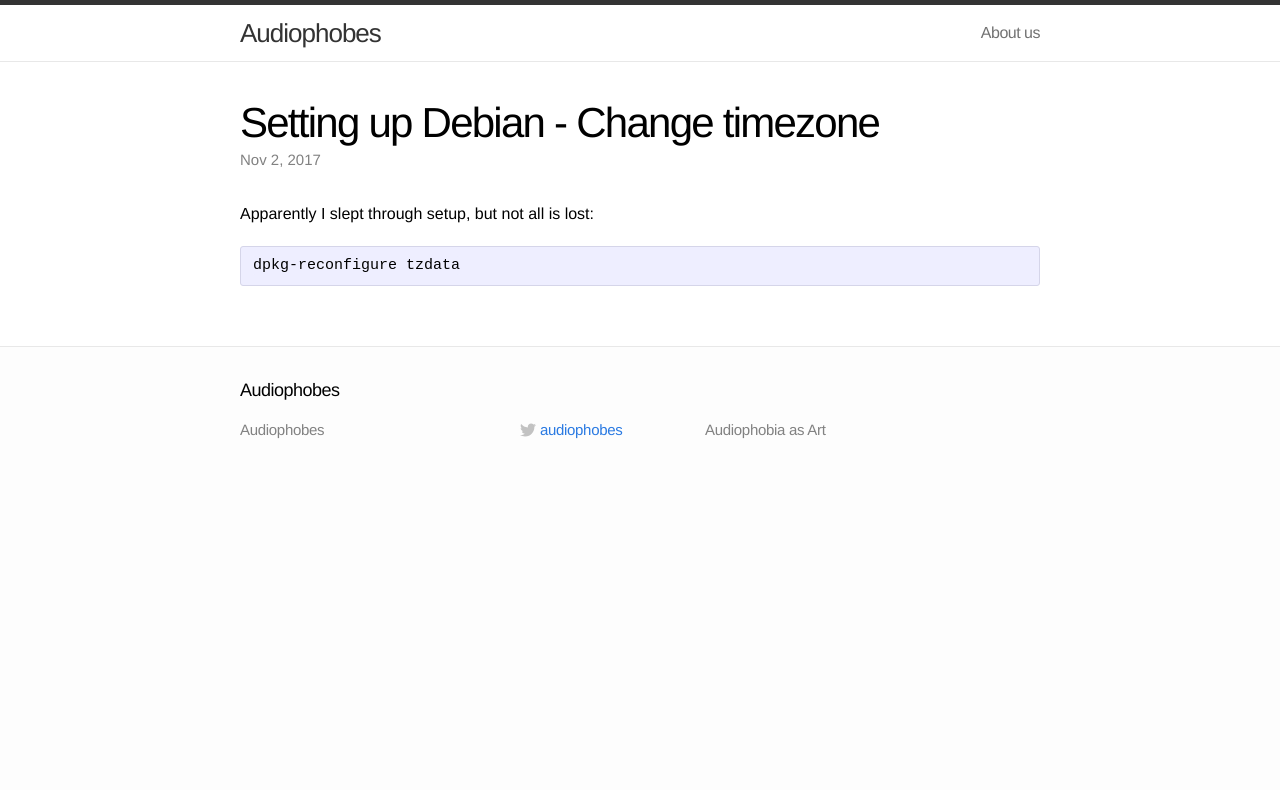
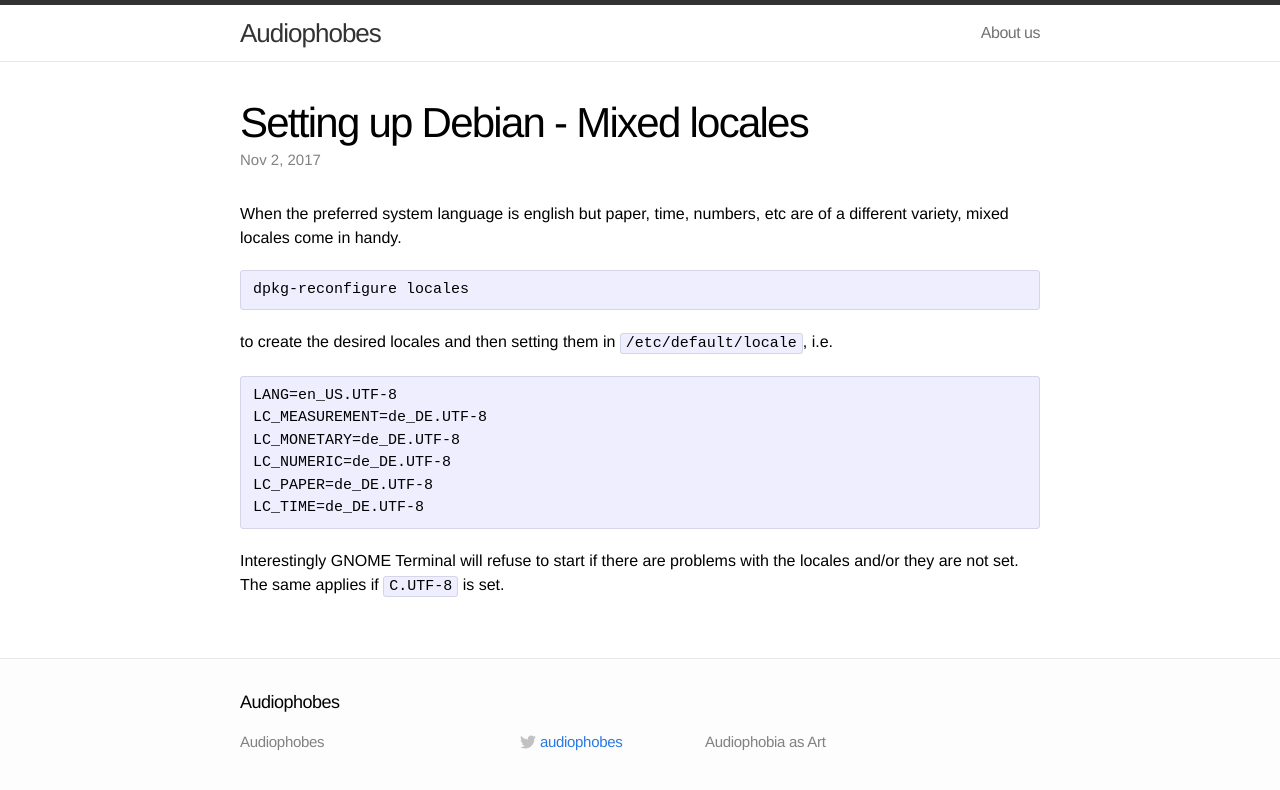
Before and after one commit to freiform/audiophobes, a Jekyll site: the page built from _posts/2017-11-02-debian-setup-locales.md, in a window 1280 px wide. Shown: the top 790 px of the page. Built offline with Jekyll 4.4.1, drawn with Linux system fonts in a browser that asks for light colours.

Commit message:
saving the edited file helps..

```diff
--- a/_posts/2017-11-02-debian-setup-locales.md
+++ b/_posts/2017-11-02-debian-setup-locales.md
@@ -1,11 +1,22 @@
 ---
 
 layout : post
-title : Setting up Debian - Change timezone
-date: 2017-11-02 17:00
+title : Setting up Debian - Mixed locales
+date: 2017-11-02 18:00
 
 ---
 
-Apparently I slept through setup, but not all is lost:
+When the preferred system language is english but paper, time, numbers, etc are of a different variety, mixed locales come in handy.
 
-    dpkg-reconfigure tzdata
+    dpkg-reconfigure locales
+
+to create the desired locales and then setting them in `/etc/default/locale`, i.e.
+
+    LANG=en_US.UTF-8
+    LC_MEASUREMENT=de_DE.UTF-8
+    LC_MONETARY=de_DE.UTF-8
+    LC_NUMERIC=de_DE.UTF-8
+    LC_PAPER=de_DE.UTF-8
+    LC_TIME=de_DE.UTF-8
+
+Interestingly GNOME Terminal will refuse to start if there are problems with the locales and/or they are not set. The same applies if `C.UTF-8` is set.
```
